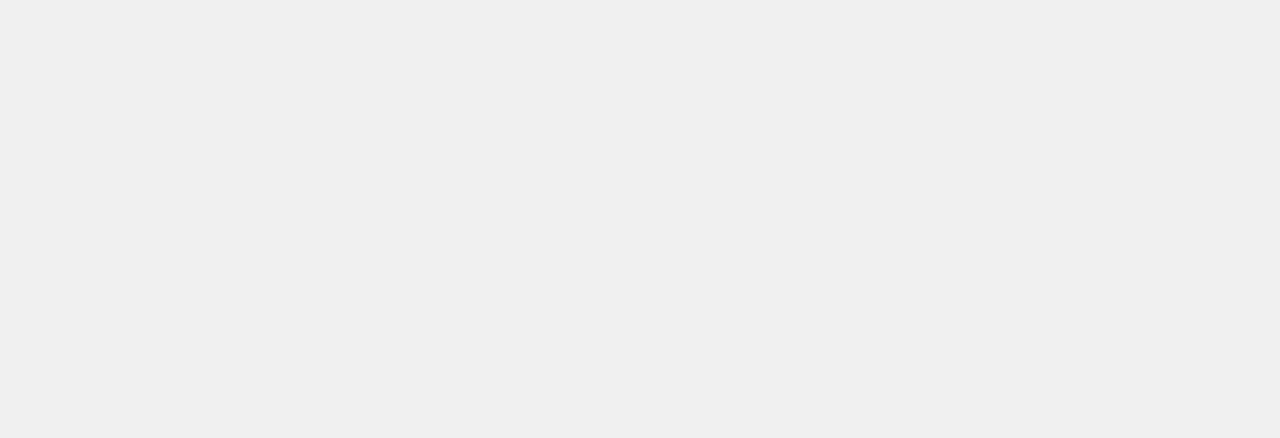
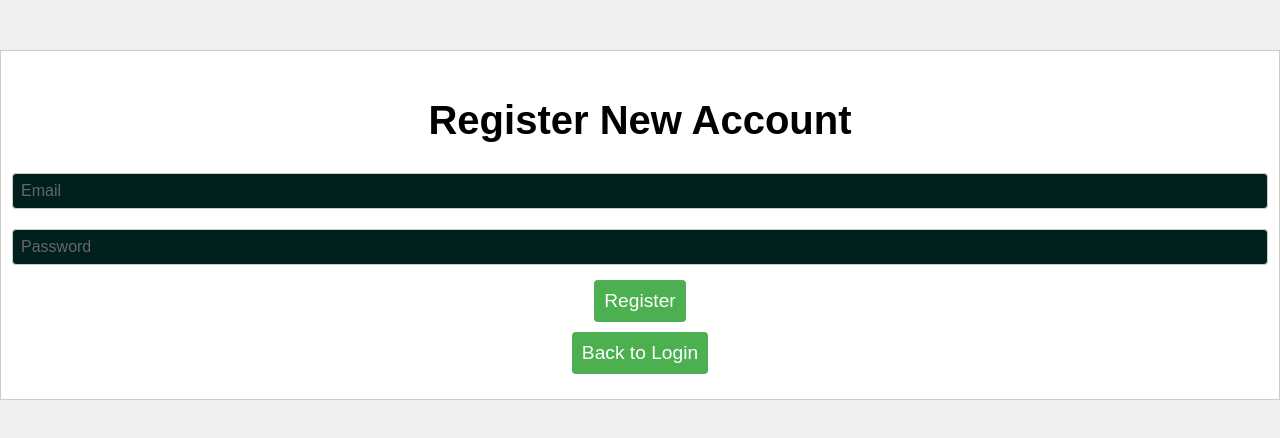
Before and after one commit to SGreen24/HackUMBC, a React (Vite) app in the folder hackumbc/: page /register in a window 1280 px wide. Before the commit this address had no page. Shown: the top 438 px of the page. Built offline with nearby package versions, Linux system fonts and the light colour scheme.

Commit message:
Register New Account Added and Sign In Button

```diff
--- a/hackumbc/src/components/Home/Home.jsx
+++ b/hackumbc/src/components/Home/Home.jsx
@@ -11,8 +11,13 @@ const Home = () => {
     navigate("/questionnaire"); // Navigate to the /questionnaire route
   };
 
-  const handleNavigateLogout = () => {
-    navigate("/");
+  const handleNavigateLogout = async () => {
+    try {
+      navigate("/");
+      await signOut(auth);
+    } catch (err) {
+      console.error(err);
+    }
   }
 
   return (
--- a/hackumbc/src/components/Login/Auth.jsx
+++ b/hackumbc/src/components/Login/Auth.jsx
@@ -1,11 +1,10 @@
-// components/Login/Auth.jsx
 import { useState } from "react";
 import { useNavigate } from "react-router-dom"; // Import useNavigate for navigation
 import { auth, googleProvider } from "../Config/firebase";
 import {
-  createUserWithEmailAndPassword,
+  signInWithEmailAndPassword,
   signInWithPopup,
-  signOut,
+  getAuth
 } from "firebase/auth";
 
 export const Auth = () => {
@@ -13,15 +12,18 @@ export const Auth = () => {
   const [password, setPassword] = useState("");
   const navigate = useNavigate(); // Hook to programmatically navigate to a different route
 
+  // Sign In function
   const signIn = async () => {
     try {
-      await createUserWithEmailAndPassword(auth, email, password);
+      await signInWithEmailAndPassword(auth, email, password);
       navigate("/home"); // Redirect to the Home page after login
     } catch (err) {
-      console.error(err);
+      console.error("Sign In Error:", err.message);
+      alert(err.message + email); // Display error message to user
     }
   };
 
+  // Sign In with Google function
   const signInWithGoogle = async () => {
     try {
       await signInWithPopup(auth, googleProvider);
@@ -31,12 +33,9 @@ export const Auth = () => {
     }
   };
 
-  const logout = async () => {
-    try {
-      await signOut(auth);
-    } catch (err) {
-      console.error(err);
-    }
+  // Redirect to Register New Account
+  const goToRegister = () => {
+    navigate("/register"); // Redirect to the Register page
   };
 
   return (
@@ -53,8 +52,7 @@ export const Auth = () => {
       />
       <button onClick={signIn}>Sign In</button>
       <button onClick={signInWithGoogle}>Sign In With Google</button>
-      <button onClick={logout}>Logout</button>
-
+      <button onClick={goToRegister}>Register New Account</button> {/* Redirects to Register */}
     </div>
   );
 };
--- /dev/null
+++ b/hackumbc/src/components/Register/Register.jsx
@@ -0,0 +1,52 @@
+import { useState } from "react";
+import { useNavigate } from "react-router-dom"; // Import useNavigate for navigation
+import { auth } from "../Config/firebase";
+import { createUserWithEmailAndPassword } from "firebase/auth";
+
+const Register = () => {
+  const [email, setEmail] = useState("");
+  const [password, setPassword] = useState("");
+  const [error, setError] = useState(""); // State to hold error messages
+  const navigate = useNavigate(); // Hook to programmatically navigate to a different route
+
+  // Register New Account function
+  const registerNewAccount = async () => {
+    try {
+      await createUserWithEmailAndPassword(auth, email, password);
+      navigate("/home"); // Redirect to the Home page after successful registration
+    } catch (err) {
+      console.error(err);
+      setError(err.message); // Set error message if registration fails
+    }
+  };
+
+  const backToLogin = async () => {
+    try {
+      navigate("/"); // Redirect to the Home page after successful registration
+    } catch (err) {
+      console.error(err);
+      setError(err.message); // Set error message if registration fails
+    }
+  };
+
+  return (
+    <div className="auth-container">
+      <h1>Register New Account</h1>
+      <input
+        type="email"
+        placeholder="Email"
+        onChange={(e) => setEmail(e.target.value)}
+      />
+      <input
+        type="password"
+        placeholder="Password"
+        onChange={(e) => setPassword(e.target.value)}
+      />
+      {error && <p className="error">{error}</p>} {/* Display error message */}
+      <button onClick={registerNewAccount}>Register</button> {/* Register button */}
+      <button onClick={backToLogin}>Back to Login</button>
+    </div>
+  );
+};
+
+export default Register;
--- a/hackumbc/src/main.jsx
+++ b/hackumbc/src/main.jsx
@@ -5,6 +5,7 @@ import { BrowserRouter as Router, Routes, Route } from "react-router-dom";
 import Auth from './components/Login/Auth'; // Import Auth component
 import Home from './components/Home/Home'; // Import Home component
 import Questionnaire from './components/Questionnaire/Questionnaire'; // Import Questionnaire component
+import Register from "./components/Register/Register";
 import './index.css'; // Import global styles
 
 createRoot(document.getElementById('root')).render(
@@ -14,6 +15,7 @@ createRoot(document.getElementById('root')).render(
         <Route path="/" element={<Auth />} /> {/* Default path renders the Auth component */}
         <Route path="/home" element={<Home />} /> {/* /home path renders the Home component */}
         <Route path="/questionnaire" element={<Questionnaire />} /> {/* /questionnaire path renders the Questionnaire component */}
+        <Route path="/register" element={<Register />} /> {/* register path renders the Register component*/}
       </Routes>
     </Router>
   </StrictMode>
```
